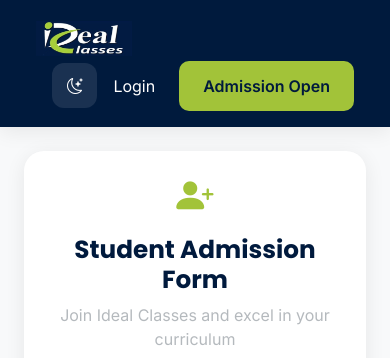
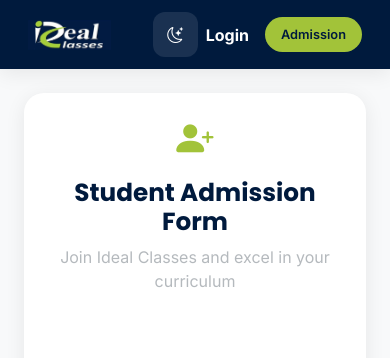
Before and after one commit to thale01/ideal-classes, a Django app: page /admission/ in a window 390 px wide. Shown: the top 358 px of the page. Run offline with Django 5.2, Linux system fonts and the light colour scheme; data comes from the database, SQL or seed files in the repository.

Commit message:
Fix navbar layout for mobile - align items in single line

```diff
--- a/templates/base.html
+++ b/templates/base.html
@@ -260,6 +260,18 @@
         }
         .theme-toggle:hover { background: rgba(255,255,255,0.2); }
 
+        .text-nowrap { white-space: nowrap !important; }
+
+        @media (max-width: 576px) {
+            .btn-secondary-branded {
+                padding: 0.5rem 1rem;
+                font-size: 0.8rem;
+            }
+            .navbar-branded {
+                padding: 0.75rem 1rem;
+            }
+        }
+
         /* Footer */
         .footer-branded {
             background: #000d1f; /* Darker primary */
@@ -390,43 +402,46 @@
 
     <!-- Page Content -->
     <div id="content">
-        <nav class="navbar navbar-expand-lg navbar-dark navbar-branded px-4 sticky-top">
-            <div class="container-fluid">
+        <nav class="navbar navbar-dark navbar-branded px-3 px-md-4 sticky-top">
+            <div class="container-fluid d-flex flex-nowrap align-items-center justify-content-between">
+                <!-- Left Side: Menu + Logo -->
                 <div class="d-flex align-items-center">
                     {% if user.is_authenticated or request.session.is_student %}
-                    <button type="button" id="sidebarCollapse" class="btn text-white me-3 border-0 p-0 shadow-none">
+                    <button type="button" id="sidebarCollapse" class="btn text-white me-2 me-md-3 border-0 p-0 shadow-none">
                         <i class="bi bi-list fs-3"></i>
                     </button>
                     {% endif %}
-                    <div class="navbar-brand d-flex align-items-center logo-trigger contact-trigger" title="Click for Contact Details">
-                        <img src="{% static 'images/logo.png' %}" alt="Logo" height="35">
+                    <div class="navbar-brand d-flex align-items-center logo-trigger contact-trigger m-0 p-0" title="Click for Contact Details">
+                        <img src="{% static 'images/logo.png' %}" alt="Logo" height="30" class="d-inline-block">
                     </div>
                 </div>
 
-                <form class="d-none d-md-flex mx-auto w-50" action="{% url 'search' %}" method="get">
+                <!-- Middle: Search (Hidden on Mobile) -->
+                <form class="d-none d-lg-flex mx-auto w-50" action="{% url 'search' %}" method="get">
                     <div class="input-group">
                         <span class="input-group-text bg-white bg-opacity-10 border-0 text-white opacity-50 ps-3 pe-2">
                             <i class="bi bi-search me-1"></i>
                         </span>
-                        <input class="form-control bg-white bg-opacity-10 border-0 text-white px-3" type="search" name="q" placeholder="Search subjects or curriculum..." style="box-shadow: none;">
+                        <input class="form-control bg-white bg-opacity-10 border-0 text-white px-3" type="search" name="q" placeholder="Search subjects..." style="box-shadow: none;">
                     </div>
                 </form>
 
-                <div class="d-flex align-items-center ms-auto">
-                    <div class="theme-toggle me-3" id="themeToggle" title="Toggle Theme">
+                <!-- Right Side: Theme + Logout -->
+                <div class="d-flex align-items-center flex-nowrap">
+                    <div class="theme-toggle me-2 me-md-3" id="themeToggle" title="Toggle Theme">
                         <i class="bi bi-moon-stars" id="themeIcon"></i>
                     </div>
 
                     {% if user.is_authenticated %}
-                        <form action="{% url 'logout' %}" method="post" class="d-none d-sm-block">
+                        <form action="{% url 'logout' %}" method="post" class="m-0">
                             {% csrf_token %}
-                            <button type="submit" class="btn btn-secondary-branded px-4">Logout (Admin)</button>
+                            <button type="submit" class="btn btn-secondary-branded btn-sm px-3 rounded-pill text-nowrap">Logout (Admin)</button>
                         </form>
                     {% elif request.session.is_student %}
-                        <a href="{% url 'student_logout' %}" class="btn btn-secondary-branded px-4 shadow-sm">Logout (Student)</a>
+                        <a href="{% url 'student_logout' %}" class="btn btn-secondary-branded btn-sm px-3 rounded-pill shadow-sm text-nowrap">Logout (Student)</a>
                     {% else %}
-                        <a href="{% url 'login_selection' %}" class="nav-link text-white me-4 fw-500">Login</a>
-                        <a href="{% url 'admission_apply' %}" class="btn btn-secondary-branded px-4">Admission Open</a>
+                        <a href="{% url 'login_selection' %}" class="nav-link text-white me-3 fw-bold small">Login</a>
+                        <a href="{% url 'admission_apply' %}" class="btn btn-secondary-branded btn-sm px-3 rounded-pill">Admission</a>
                     {% endif %}
                 </div>
             </div>
```
